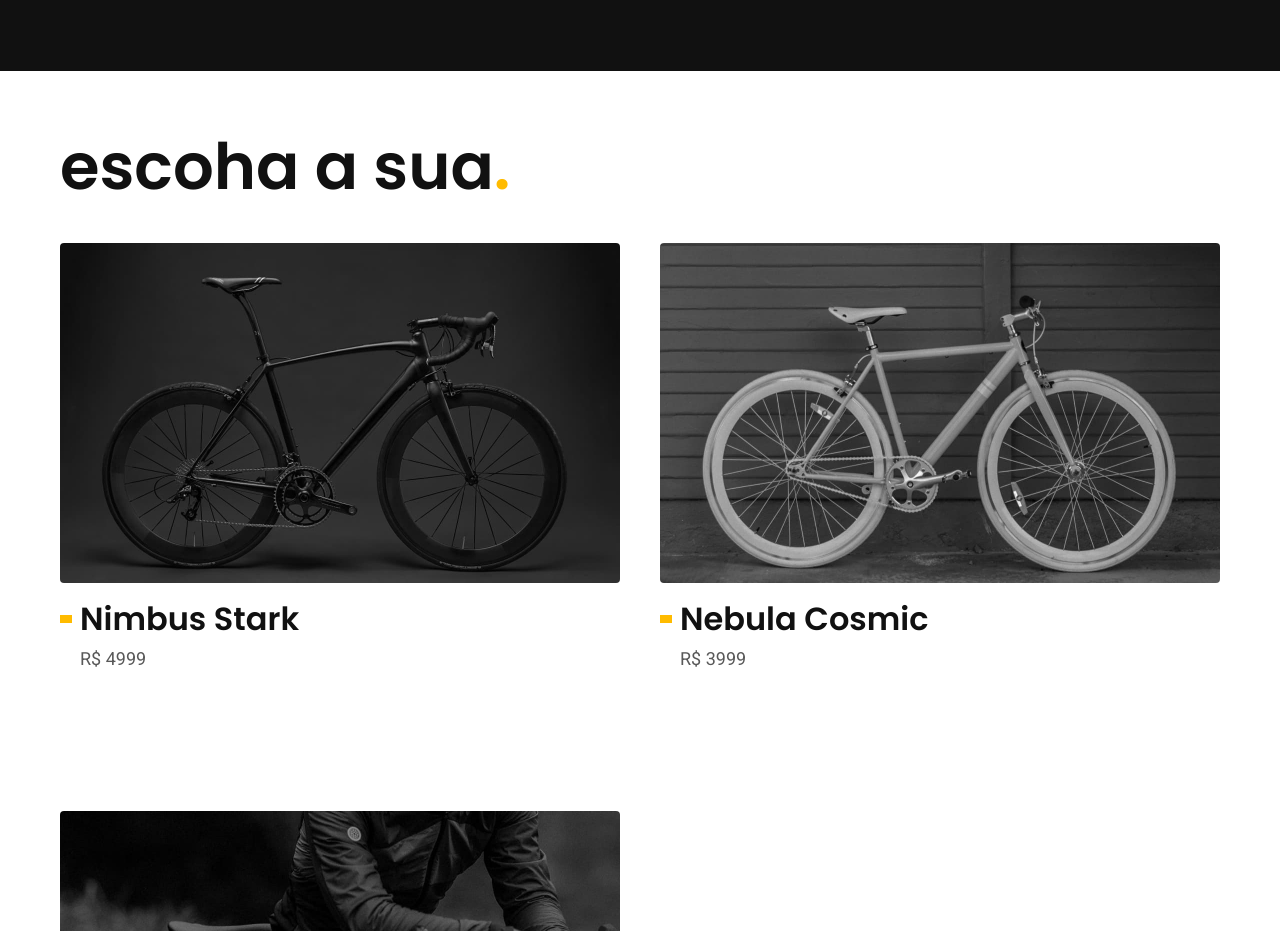
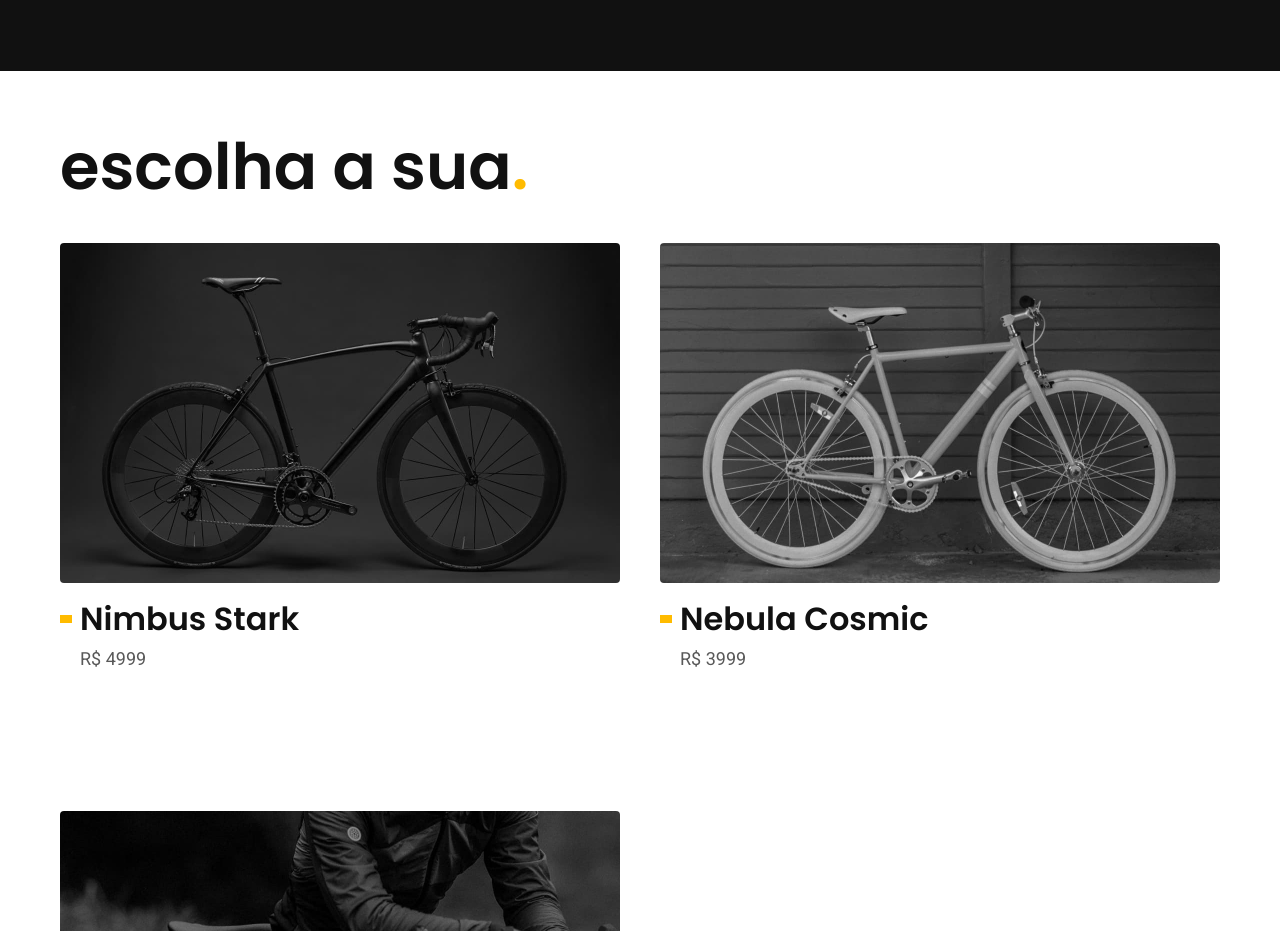
Before and after one commit to luanmcorrea/bikcraft, a plain HTML site: page bicicletas/magic.html in a window 1280 px wide. Shown: the part 1280-2211 px from the top of the page. Drawn offline with Linux system fonts and the light colour scheme.

Commit message:
correcao txt

```diff
--- a/bicicletas/magic.html
+++ b/bicicletas/magic.html
@@ -93,7 +93,7 @@
   </main>
 
   <article class="bicicletas-lista container">
-    <h2 class="font-1-xxl">escoha a sua<span class="cor-p1">.</span></h2>
+    <h2 class="font-1-xxl">escolha a sua<span class="cor-p1">.</span></h2>
 
     <ul>
       <li>
```
Also changed, not shown: bicicletas/nebula.html (+1 -1 lines), bicicletas/nimbus.html (+1 -1 lines), index.html (+1 -1 lines).
